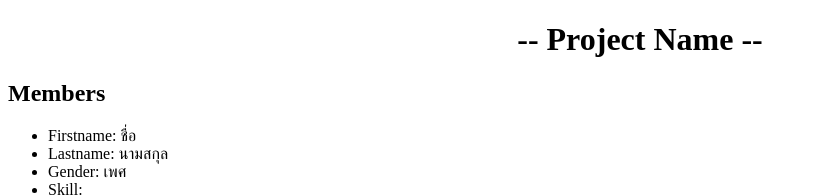
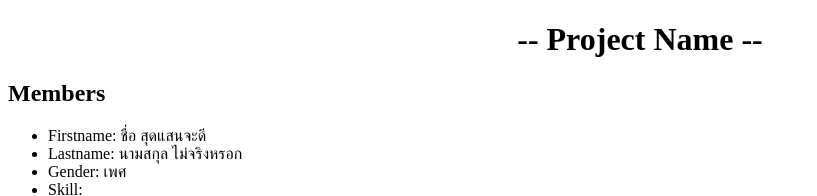
Before and after one commit to patrick-mint/MAN, a plain HTML site: page index.html in a window 1280 px wide. Shown: the top 196 px of the page, without its empty margins (0-817 px from the left). Drawn offline with Linux system fonts and the light colour scheme.

Commit message:
change name/lastname

```diff
--- a/index.html
+++ b/index.html
@@ -13,10 +13,10 @@
         <h2>Members</h2>
         <ul>
             <li>
-                Firstname: ชื่อ
+                Firstname: ชื่อ สุดแสนจะดี
             </li>
             <li>
-                Lastname: นามสกุล
+                Lastname: นามสกุล ไม่จริงหรอก
             </li>
             <li>
                 Gender: เพศ
```
